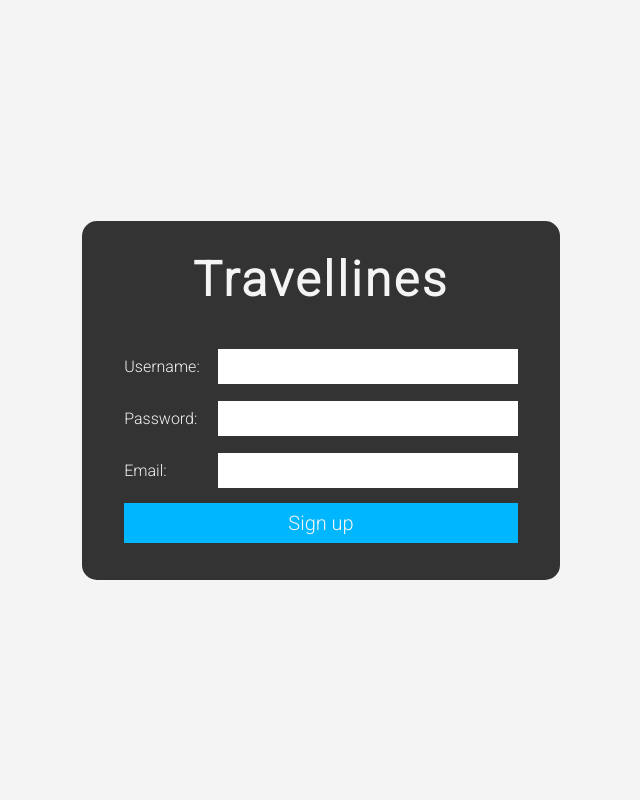
After one commit to Iner-17/Travelinnes, a PHP site: page /src/pages/register.php in a window 1280 px wide. The commit adds this page. Shown: the whole page, without its empty margins (319-959 px from the left). Run offline with PHP 8.4, Linux system fonts and the light colour scheme.

Commit message:
added register page

```diff
--- /dev/null
+++ b/src/css/register.css
@@ -0,0 +1,52 @@
+@import url("https://fonts.googleapis.com/css2?family=Roboto:wght@300&display=swap");
+* {
+    margin: 0;
+    padding: 0;
+    box-sizing: border-box;
+    font-family: 'Roboto', sans-serif;
+}
+
+body {
+    background-color: #f4f4f4;
+    height: 100vh;
+    display: flex;
+    justify-content: center;
+    align-items: center;
+}
+
+form {
+    background-color: #333;
+    padding: 30px 40px;
+    color: #f4f4f4;
+    border-radius: 15px;
+}
+
+form h1 {
+    text-align: center;
+    font-weight: 900;
+    font-size: 3rem;
+    letter-spacing: 3px;
+    margin-bottom: 2rem;
+}
+
+form input {
+    outline: none;
+    font-size: 16px;
+    width: 300px;
+    padding: 8px 3px;
+    margin-left: 1rem;
+    border: none;
+}
+
+tr {
+    height: 50px;
+}
+
+.btn {
+    width: 100%;
+    height: 40px;
+    background-color: rgb(0, 183, 255);
+    color: #f4f4f4;
+    font-size: 20px;
+    border: none;
+}
--- /dev/null
+++ b/src/pages/register.php
@@ -0,0 +1,35 @@
+<!DOCTYPE html>
+<html lang="en">
+<head>
+    <meta charset="UTF-8">
+    <meta name="viewport" content="width=device-width, initial-scale=1.0">
+    <link rel="stylesheet" href="../css/register.css">
+    <title>Travellines</title>
+</head>
+<body>
+    <div class="container">
+        <form action="">
+            <table>
+                <h1>Travellines</h1>
+                <tbody>
+                    <tr>
+                        <td>Username:</td>
+                        <td><input type="text" name="username"></td>
+                    </tr>
+                    <tr>
+                        <td>Password:</td>
+                        <td><input type="text" name="username"></td>
+                    </tr>
+                    <tr>
+                        <td>Email:</td>
+                        <td><input type="text" name="username"></td>
+                    </tr>
+                    <tr>
+                        <td colspan="2"><button class="btn">Sign up</button></td>
+                    </tr>
+                </tbody>
+            </table>
+        </form>
+    </div>
+</body>
+</html>
```
Also changed, not shown: index.php (+10 -6 lines), src/css/style.css (renamed from src/style.css, +7 -0 lines).
